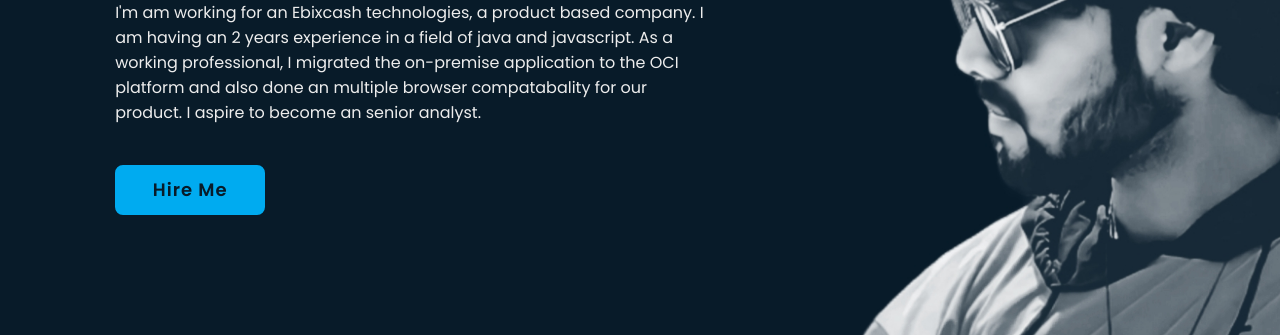
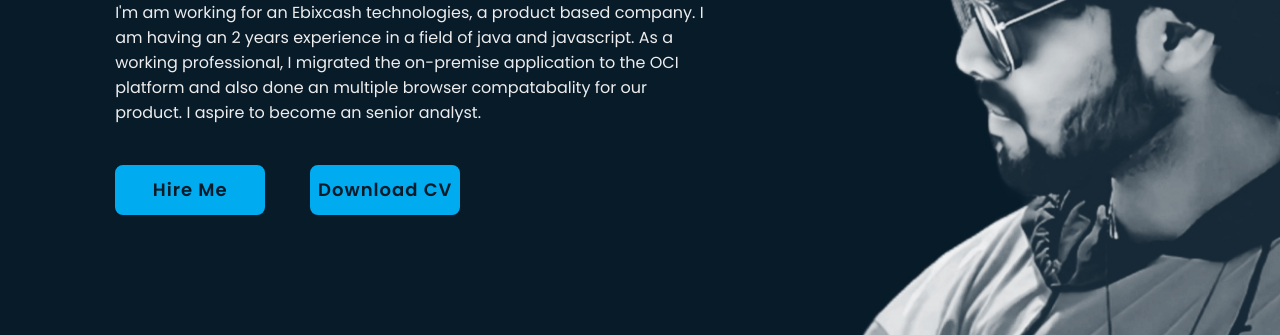
Before and after one commit to GouthamGoutham/Portfolio, a plain HTML site: page Portfolio/portfolio.html in a window 1280 px wide. Shown: the part 363-698 px from the top of the page. Drawn offline with nearby package versions, Linux system fonts and the light colour scheme; a web font is replaced by a local one.

Commit message:
Update portfolio.html

```diff
--- a/Portfolio/portfolio.html
+++ b/Portfolio/portfolio.html
@@ -35,6 +35,7 @@
 			</p>
 			<div class="btn-box">
 				<a href="#contact" class="btn">Hire Me</a>
+				<a href="https://drive.google.com/uc?export=download&id=1gp0ps7aD011s3JzzGGw5AYOjgSriBfTI" target="_blank" class="btn">Download CV</a>
 			</div>
 		</div>
 		<div class="home-sci">
```
